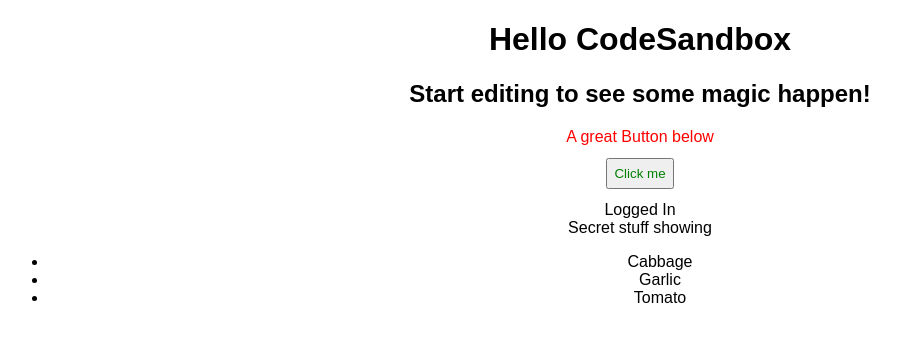
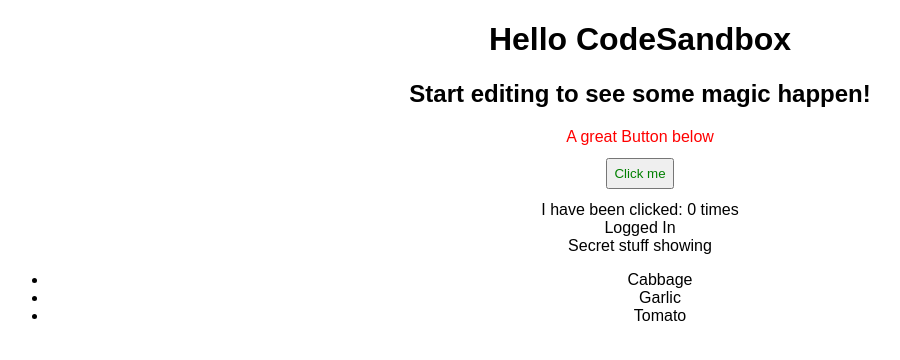
Before and after one commit to oreillyross/React_In_One_Page, a React (Create React App) app: page / in a window 1280 px wide. Shown: the top 360 px of the page, without its empty margins (0-900 px from the left). Built offline with nearby package versions, Linux system fonts and the light colour scheme.

Commit message:
thinking in React

```diff
--- a/src/App.js
+++ b/src/App.js
@@ -1,16 +1,32 @@
+// CURRENT PROGRESS: https://beta-reactjs-org-git-tef-fbopensource.vercel.app/learn/thinking-in-react
+
 // you can directly import css classes, or add the link tag to html file in public dir
 // usually the entry point to your app
+import { useState } from "react";
 import "./styles.css";
 // export this piece of UI which can be imported later without the {}
 // only one default export allowed in a file
 export default function App() {
+  // HOOKS let you hook into a components render cycle
+  const [count, setCount] = useState(0);
+  // Responding to events can be done by declaring
+  // event handler functions inside your component
+  const handleClick = () => {
+    // here you call setCount to update the count, note the inline
+    // arrow function
+    setCount((count) => count + 1);
+  };
+
   return (
     // the class is replaced by className not to have a clash
     <div className="App">
       <h1>Hello CodeSandbox</h1>
       <h2>Start editing to see some magic happen!</h2>
       {/* The component can be nested into another component */}
-      <MyButton />
+      {/* Note also the count prop and handleClick prop take
+      the passed in state being stored in parent component and
+      the event handler passes the call up to handleClick in parent component */}
+      <MyButton count={count} handleClick={handleClick} />
       <Display />
     </div>
   );
@@ -18,10 +34,14 @@
 // A component is a piece of UI. Functions that return markup
 // The capital letter is important, distinguishes a React component from
 // regular HTML markup.
-function MyButton() {
+// The count state value and handleClick event handler destructured
+// from props object implicit in React components
+function MyButton({ count, handleClick }) {
   const title = "A great Button below";
   const myclass = "cool";
   const mycolor = "green";
+  // Adding state is done with useState, this is local to the component
+
   return (
     <>
       {/* curly braces let you escape back into javascript to embed some
@@ -31,9 +51,15 @@
       <div className={myclass}>{title}</div>
       {/* Note the syntax, an object inside the escaped {} of JSX */}
       {/* Also note you can pass JS variables into style attrs. */}
-      <button style={{ color: mycolor, margin: "12px", padding: "6px" }}>
+      {/* Note for the onCLick handler there is no need to invoke the
+      event handler, React does this for you, simply pass it along */}
+      <button
+        onClick={handleClick}
+        style={{ color: mycolor, margin: "12px", padding: "6px" }}
+      >
         Click me
       </button>
+      <div>I have been clicked: {count} times</div>
     </>
   );
 }
@@ -69,3 +95,20 @@
     </div>
   );
 };
+
+//  To implement UI in React usually follow the following 5 steps:
+// ----------------------------------------------------------------
+// 1. Break the UI into a component hierarchy, and include the child hierarchy
+// 2. Build a static version in React, so no thinking about state yet
+// 3. Find the minimal but complete representation of UI state
+//    * any derived state that can be computed should not be stored
+//    * think of each piece of data, and identify state
+//    * Does it remain UNCHANGED over time, not state
+//    * Passed in from parent, not state
+//    * Can you compute it from existing state, not state
+//    * The rest is probably state
+// 4. Identify where your state should live
+// 5. Add inverse data flow, pass the useState functions which can
+//    update the state, down into the components where they can be invoked
+//    passed down through props, then invoke them on the html inputs /
+//    or elements and pass along any data, such as e.target.value
```
